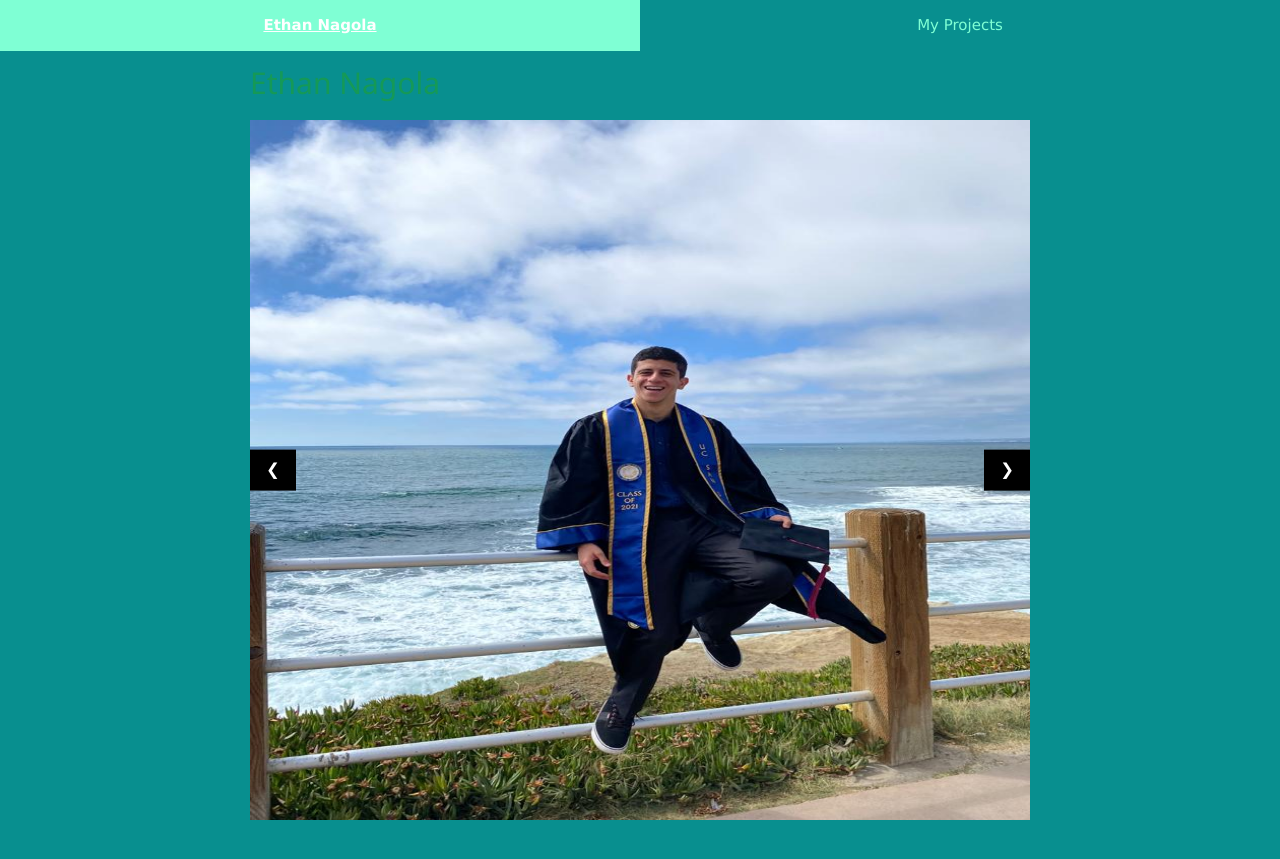
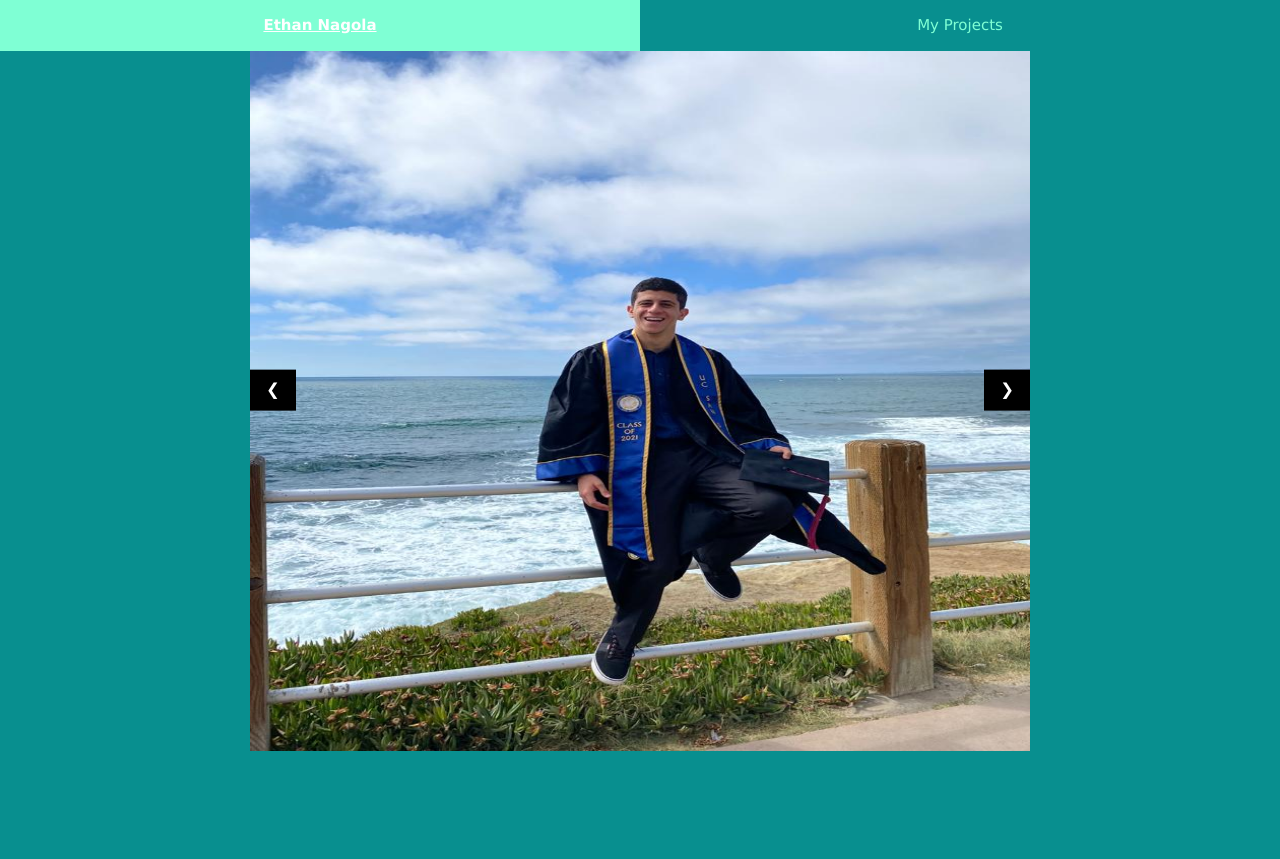
Before and after one commit to enagola/web, a Jekyll site: the page built from docs/ethan.md, in a window 1280 px wide. Shown: the top 859 px of the page. Built offline with Jekyll 4.4.1, drawn with Linux system fonts in a browser that asks for light colours.

Commit message:
Update ethan.md

```diff
--- a/docs/ethan.md
+++ b/docs/ethan.md
@@ -11,8 +11,6 @@ pageheader: page-header-about
 .mySlides {display:none;}
 </style>
 <body>
-
-<h2 style="color: 7FFFD4;">Ethan Nagola</h2>
 
 <div class="w3-content w3-display-container">
   <img class="mySlides" src="Photos/EthanPic.jpeg" height="700" style="width:100%">
```
